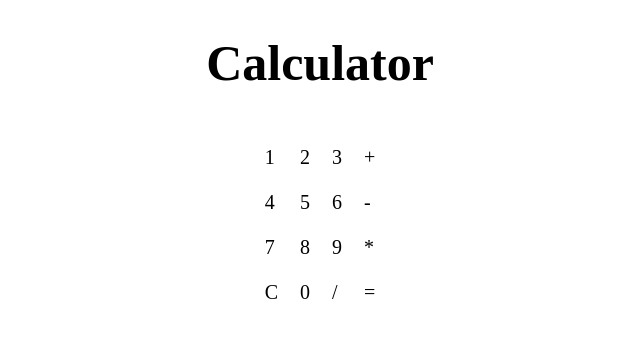
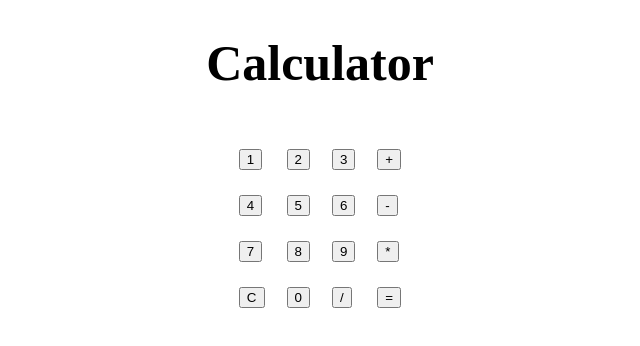
Before and after one commit to MeghanaReddyG7/Daily_Coding_Challenge, a plain HTML site: page calculator/index.html in a window 1280 px wide. Shown: the whole page, without its empty margins (320-960 px from the left). Drawn offline with Linux system fonts and the light colour scheme.

Commit message:
Modified to buttons

```diff
--- a/calculator/index.html
+++ b/calculator/index.html
@@ -11,28 +11,28 @@
     <table>
 
         <tr>
-            <td>1</td>
-            <td>2</td>
-            <td>3</td>
-            <td>+</td>
+            <td><Button>1</Button></td>
+            <td><button>2</button></td>
+            <td><button>3</button></td>
+            <td><button>+</button></td>
         </tr>
         <tr>
-            <td>4</td>
-            <td>5</td>
-            <td>6</td>
-            <td>-</td>
+            <td><button>4</button></td>
+            <td><button>5</button></td>
+            <td><button>6</button></td>
+            <td><button>-</button></td>
         </tr>
         <tr>
-            <td>7</td>
-            <td>8</td>
-            <td>9</td>
-            <td>*</td>
+            <td><button>7</button></td>
+            <td><button>8</button></td>
+            <td><button>9</button></td>
+            <td><button>*</button></td>
         </tr>
         <tr>
-            <td>C</td>
-            <td>0</td>
-            <td>/</td>
-            <td>=</td>
+            <td><button>C</button></td>
+            <td><button>0</button></td>
+            <td><button>/</button></td>
+            <td><button>=</button></td>
         </tr>
     </table>
 </body>
```
Also changed, not shown: 1 other file.
